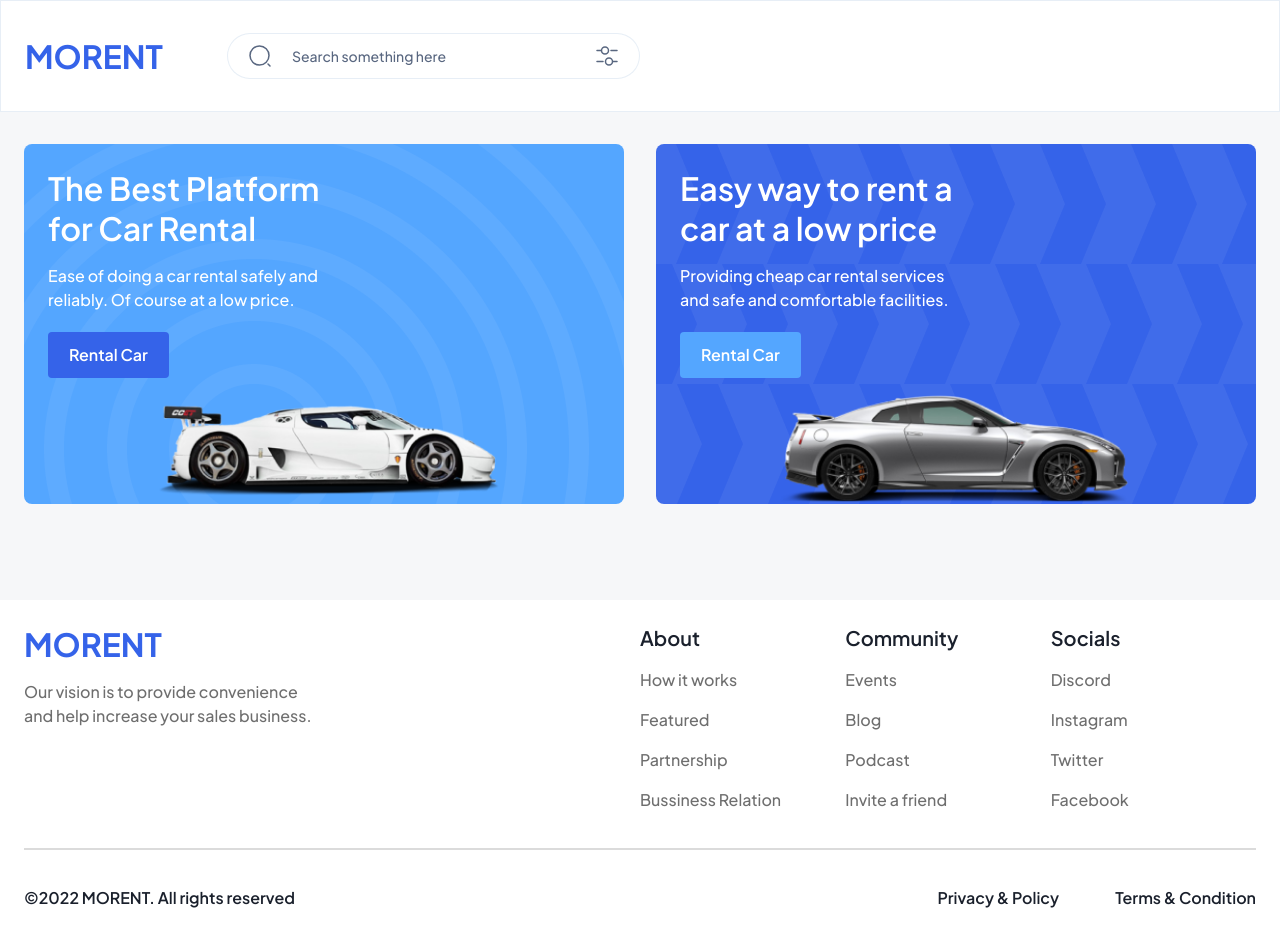
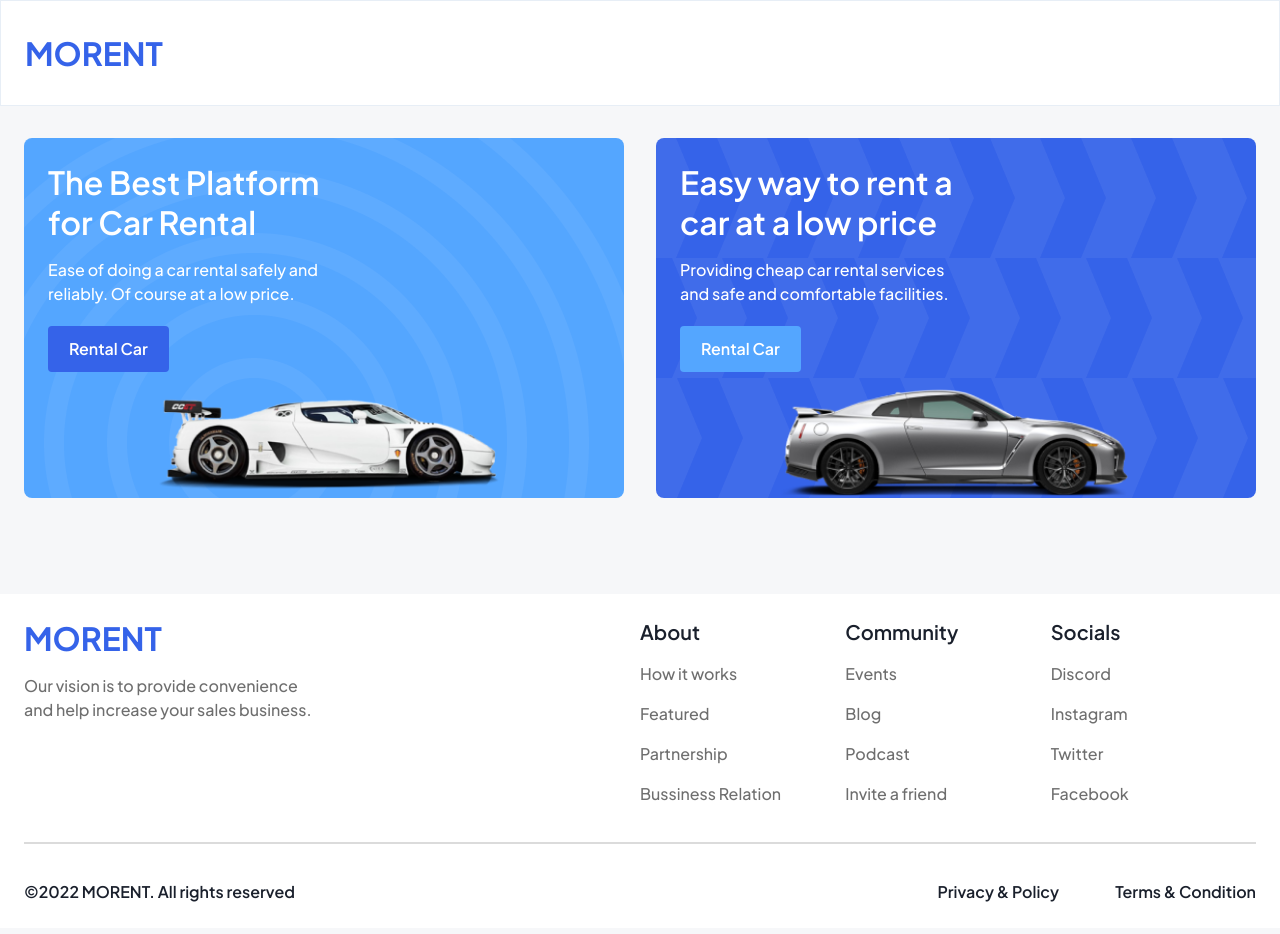
Before and after one commit to Povilas-Jablonskis/car-rental-nextjs, a Next.js app: page / in a window 1280 px wide. Built offline with nearby package versions, Linux system fonts and the light colour scheme; no server answers; the database is empty.

Commit message:
Removed some components until I work out what to do with them

```diff
--- a/app/_components/header/index.tsx
+++ b/app/_components/header/index.tsx
@@ -1,13 +1,11 @@
 "use client";
 
 import Link from "next/link";
-import { usePathname } from "next/navigation";
-import SearchInput from "./searchInput";
 
 export default function Header() {
-  const pathname = usePathname();
+  // const pathname = usePathname();
 
-  const rentCarPath = pathname.includes("rentCar");
+  // const rentCarPath = pathname.includes("rentCar");
 
   return (
     <header className="border border-navbar/40 bg-white px-6 py-8 2xl:py-10 2xl:pe-8 2xl:ps-16">
@@ -19,7 +17,7 @@ export default function Header() {
           >
             MORENT
           </Link>
-          {!rentCarPath && <SearchInput />}
+          {/* {!rentCarPath && <SearchInput />} */}
         </div>
         {/* <div className="flex items-center justify-between gap-x-5">
           <div className="hidden gap-x-5 lg:flex">
```
